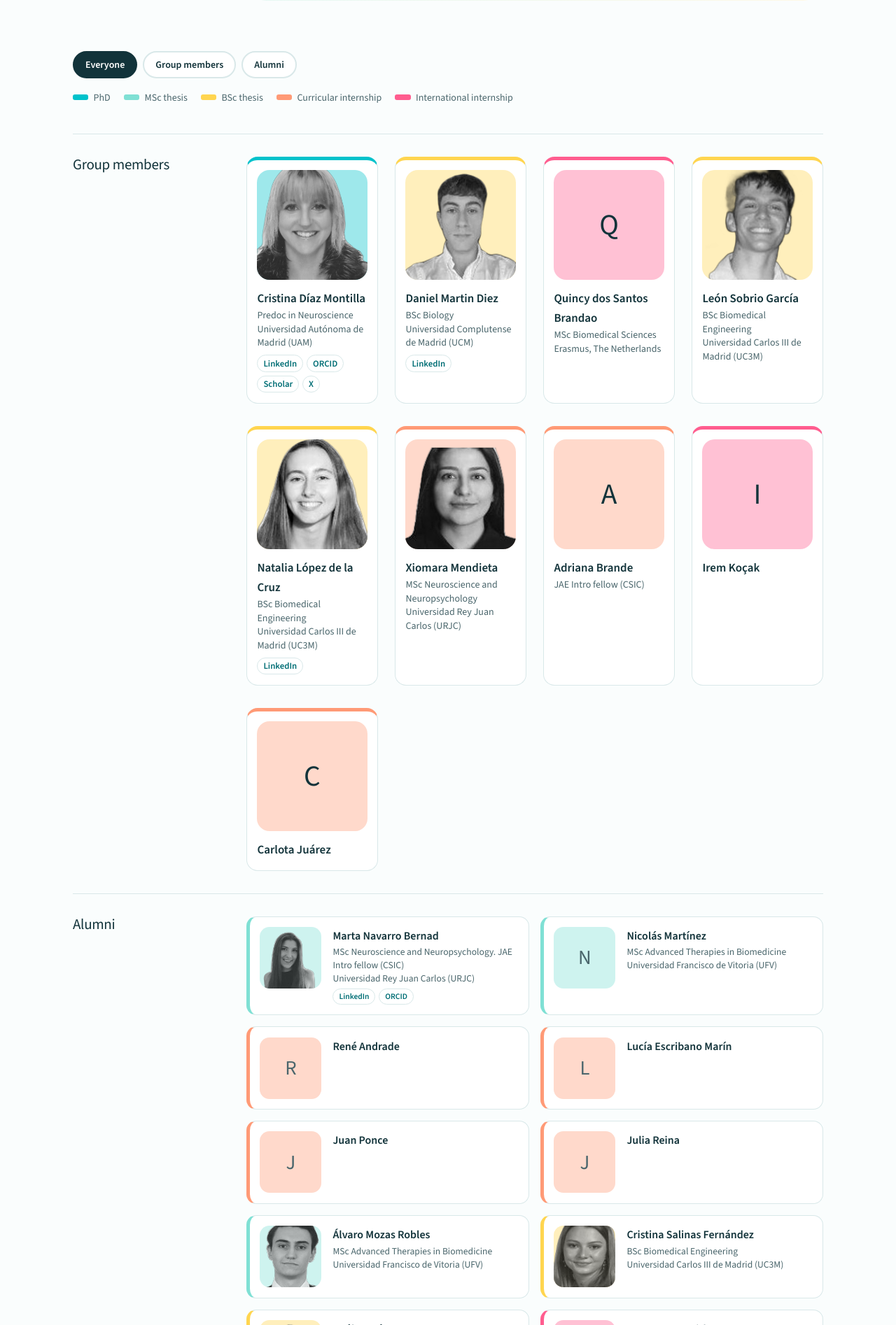
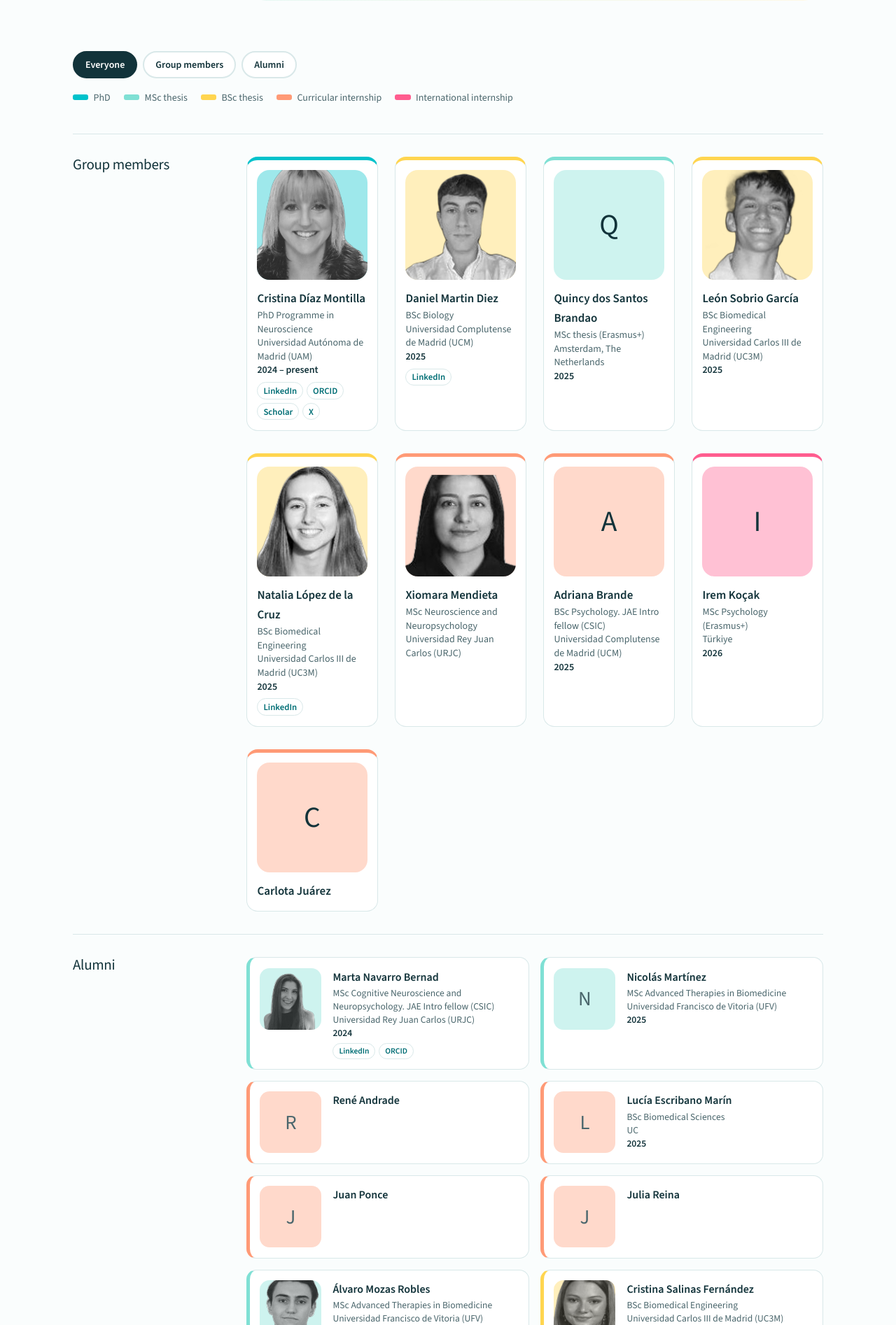
Before and after one commit to cajal-neuroimaging/cajal-neuroimaging.github.io, a Jekyll site: the page built from team.html, in a window 1280 px wide. Shown: the part 726-2620 px from the top of the page at 70% size. Built offline with Jekyll 4.4.1, drawn with Linux system fonts in a browser that asks for light colours; some of the changed text lies outside the part shown.

Commit message:
Team: categories, years and programmes from the supervision list; add María Rubio Cobos, María González Gonzalvo and Cristina Gil Ávila
Co-Authored-By: Claude Opus 5.5 <noreply@anthropic.com>
Claude-Session: https://claude.ai/code/session_016qHx7xJtVuA2p8MXZK7uaB

```diff
--- a/_data/team.yml
+++ b/_data/team.yml
@@ -15,34 +15,39 @@ pi:
 members:
   - name: Cristina Díaz Montilla
     type: phd
+    years: 2024 – present
     photo: cristina-diaz-montilla.png
+    role: PhD Programme in Neuroscience
+    affiliation: Universidad Autónoma de Madrid (UAM)
     linkedin: https://www.linkedin.com/in/cristina-d%C3%ADaz-montilla
     orcid: https://orcid.org/0000-0003-4622-0626
     scholar: https://scholar.google.com/citations?user=sfTWsnAAAAAJ
     x: https://twitter.com/cdiazmontilla
-    role: Predoc in Neuroscience
-    affiliation: Universidad Autónoma de Madrid (UAM)
   - name: Daniel Martin Diez
     type: bsc
+    years: '2025'
     photo: daniel-martin-diez.png
-    linkedin: https://www.linkedin.com/in/danielmartindiez04/
     role: BSc Biology
     affiliation: Universidad Complutense de Madrid (UCM)
+    linkedin: https://www.linkedin.com/in/danielmartindiez04/
   - name: Quincy dos Santos Brandao
-    type: intl
-    role: MSc Biomedical Sciences
-    affiliation: Erasmus, The Netherlands
+    type: msc
+    years: '2025'
+    role: MSc thesis (Erasmus+)
+    affiliation: Amsterdam, The Netherlands
   - name: León Sobrio García
     type: bsc
+    years: '2025'
     photo: leon-sobrio-garcia.png
     role: BSc Biomedical Engineering
     affiliation: Universidad Carlos III de Madrid (UC3M)
   - name: Natalia López de la Cruz
     type: bsc
+    years: '2025'
     photo: natalia-lopez-de-la-cruz.png
-    linkedin: https://www.linkedin.com/in/natalia-lopez-de-la-cruz-ab1496330/
     role: BSc Biomedical Engineering
     affiliation: Universidad Carlos III de Madrid (UC3M)
+    linkedin: https://www.linkedin.com/in/natalia-lopez-de-la-cruz-ab1496330/
   - name: Xiomara Mendieta
     type: intern
     photo: xiomara-mendieta.png
@@ -50,103 +55,145 @@ members:
     affiliation: Universidad Rey Juan Carlos (URJC)
   - name: Adriana Brande
     type: intern
-    role: JAE Intro fellow (CSIC)
+    years: '2025'
+    role: BSc Psychology. JAE Intro fellow (CSIC)
+    affiliation: Universidad Complutense de Madrid (UCM)
   - name: Irem Koçak
     type: intl
+    years: '2026'
+    role: MSc Psychology (Erasmus+)
+    affiliation: Türkiye
   - name: Carlota Juárez
     type: intern
 
 alumni:
   - name: Marta Navarro Bernad
     type: msc
+    years: '2024'
     photo: marta-navarro-bernad.png
+    role: MSc Cognitive Neuroscience and Neuropsychology. JAE Intro fellow (CSIC)
+    affiliation: Universidad Rey Juan Carlos (URJC)
     linkedin: https://www.linkedin.com/in/marta-n-0a0ab9274/
     orcid: https://orcid.org/0009-0007-5089-6369
-    role: MSc Neuroscience and Neuropsychology. JAE Intro fellow (CSIC)
-    affiliation: Universidad Rey Juan Carlos (URJC)
   - name: Nicolás Martínez
     type: msc
+    years: '2025'
     role: MSc Advanced Therapies in Biomedicine
     affiliation: Universidad Francisco de Vitoria (UFV)
   - name: René Andrade
     type: intern
   - name: Lucía Escribano Marín
     type: intern
+    years: '2025'
+    role: BSc Biomedical Sciences
+    affiliation: UC
   - name: Juan Ponce
     type: intern
   - name: Julia Reina
     type: intern
   - name: Álvaro Mozas Robles
     type: msc
+    years: '2024'
     photo: alvaro-mozas-robles.png
     role: MSc Advanced Therapies in Biomedicine
     affiliation: Universidad Francisco de Vitoria (UFV)
   - name: Cristina Salinas Fernández
     type: bsc
+    years: '2024'
     photo: cristina-salinas-fernandez.png
     role: BSc Biomedical Engineering
     affiliation: Universidad Carlos III de Madrid (UC3M)
   - name: Raúl García Luengo
     type: bsc
+    years: '2024'
     photo: raul-garcia-luengo.png
+    role: BSc Biomedical Engineering
+    affiliation: Universidad Carlos III de Madrid (UC3M)
     linkedin: https://www.linkedin.com/in/raulgarcialuengo/
     orcid: https://orcid.org/0009-0000-5514-9070
-    role: BSc Biomedical Engineering
-    affiliation: Universidad Carlos III de Madrid (UC3M)
   - name: Beyzanur Demirkaya
     type: intl
-    role: MSc Psychology
+    years: '2024'
+    role: MSc Neuroscience (Erasmus+)
+    affiliation: Türkiye
   - name: Fulya Ayvaz
     type: intl
+    years: '2024'
     photo: fulya-ayvaz.png
-    role: MSc Medicine
+    role: MSc Neuroscience (Erasmus+)
+    affiliation: Türkiye
   - name: Vittoria Acciai
     type: intl
-    linkedin: https://www.linkedin.com/in/vittoria-acciai-a58007287/
+    years: '2024'
     role: MSc Liberal Arts and Sciences, Cognitive Neuroscience
     affiliation: Tilburg University
-  - name: Paula Sierra Martinez
+    linkedin: https://www.linkedin.com/in/vittoria-acciai-a58007287/
+  - name: Paula Sierra Martínez
     type: intern
+    years: '2024'
     role: BSc Biology
     affiliation: Universidad Autónoma de Madrid (UAM)
   - name: Patricia Rupérez Ferrández
     type: intern
+    years: '2024'
     photo: patricia-ruperez-ferrandez.png
+    role: BSc Biomedical Engineering
+    affiliation: Universidad Carlos III de Madrid (UC3M)
     linkedin: https://www.linkedin.com/in/patricia-ruperez
     orcid: https://orcid.org/0009-0004-8158-5916
-    role: BSc Biomedical Engineering
-    affiliation: Universidad Carlos III de Madrid (UC3M)
   - name: Mercedes Martín del Campo
     type: intern
+    years: '2024'
     photo: mercedes-martin-del-campo.png
     role: BSc Psychology
     affiliation: Universidad Autónoma de Madrid (UAM)
   - name: Arturo Salas Hernández
     type: intern
+    years: '2025'
     photo: arturo-salas-hernandez.png
-    orcid: https://orcid.org/0009-0006-0847-304X
     role: BSc Psychology
     affiliation: Universidad Nacional de Educación a Distancia (UNED)
-  - name: Antonio Caulin Atiezar
+    orcid: https://orcid.org/0009-0006-0847-304X
+  - name: Antonio Caulín Atiénzar
     type: intern
+    years: '2024'
     photo: antonio-caulin-atiezar.png
     role: BSc Biomedical Engineering
     affiliation: Universidad Carlos III de Madrid (UC3M)
   - name: Patricia García Cabrera
     type: intern
-    linkedin: https://www.linkedin.com/in/patricia-garcia-4211b4242/
+    years: '2024'
     role: BSc Biomedicine
     affiliation: Universidad Francisco de Vitoria (UFV)
+    linkedin: https://www.linkedin.com/in/patricia-garcia-4211b4242/
   - name: Oriol Niso Galán
     type: bsc
+    years: '2024'
     role: BSc Telecommunications Engineering
     affiliation: Universidad Autónoma de Madrid (UAM)
-  - name: Ruben Cruz Acevedo
+  - name: Rubén Cruz Acevedo
     type: intern
+    years: '2024'
     role: BSc Psychology
     affiliation: Universidad Autónoma de Madrid (UAM)
   - name: Fiona Ye Rojo Acero
     type: intern
+    years: '2024'
     photo: fiona-ye-rojo-acero.png
     role: BSc Biomedical Engineering
     affiliation: Universidad Carlos III de Madrid (UC3M)
+  - name: María Rubio Cobos
+    type: msc
+    years: '2021'
+    role: MSc Telecommunications Engineering
+    affiliation: Universidad Politécnica de Madrid (UPM)
+  - name: María González Gonzalvo
+    type: msc
+    years: '2018'
+    role: MSc Biomedical Engineering
+    affiliation: Universidad Politécnica de Madrid (UPM)
+  - name: Cristina Gil Ávila
+    type: intl
+    years: '2018'
+    role: MSc Neuroengineering
+    affiliation: Technical University of Munich, Germany
--- a/_includes/person.html
+++ b/_includes/person.html
@@ -2,7 +2,7 @@
   <span class="person__avatar" aria-hidden="true">{% if p.photo %}<img src="{{ '/assets/img/team/' | append: p.photo | relative_url }}" alt="" loading="lazy">{% else %}{{ p.name | slice: 0 }}{% endif %}</span>
   <div>
     <p class="person__name">{% if p.url %}<a href="{{ p.url }}">{{ p.name }}</a>{% else %}{{ p.name }}{% endif %}</p>
-    <p class="person__role">{{ p.role }}{% if p.affiliation %}<br>{{ p.affiliation }}{% endif %}</p>
+    <p class="person__role">{{ p.role }}{% if p.affiliation %}<br>{{ p.affiliation }}{% endif %}{% if p.years %}<br><span class="person__years">{{ p.years }}</span>{% endif %}</p>
     {% if p.now %}<p class="person__now">Now: {{ p.now }}</p>{% endif %}
     {% if p.linkedin or p.orcid or p.scholar or p.github or p.x or p.bluesky %}
     <p class="person__links">
--- a/assets/css/main.css
+++ b/assets/css/main.css
@@ -390,3 +390,4 @@ p { margin: 0 0 1em; }
 .people .person[class*="person--"] .person__avatar { background: color-mix(in srgb, var(--cat) 38%, white) !important; }
 .team-filters { margin: 2.5rem 0 0 !important; }
 .team-legend { margin: 1rem 0 2.5rem !important; }
+.person__years { font-weight: 600; color: var(--ink); }
```
